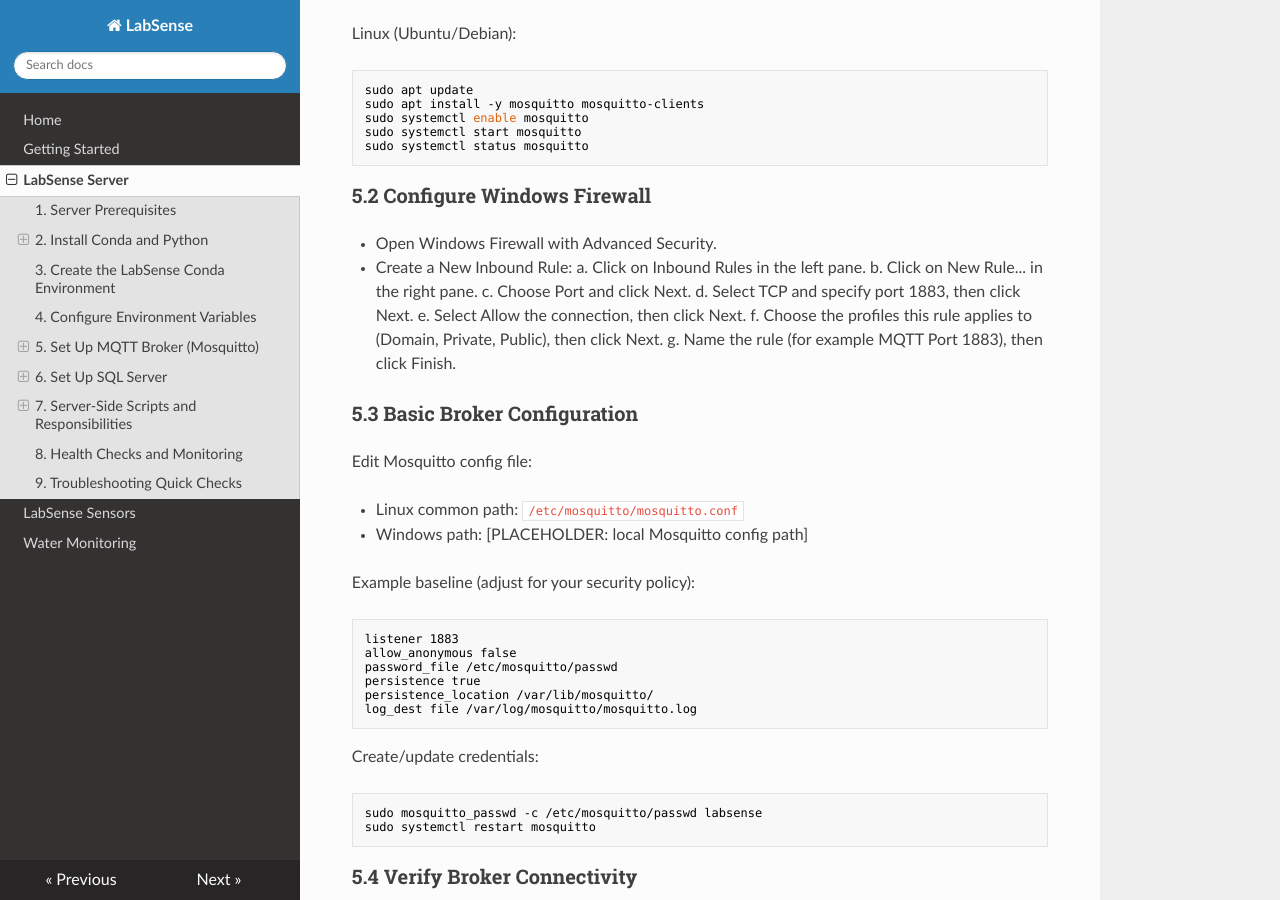
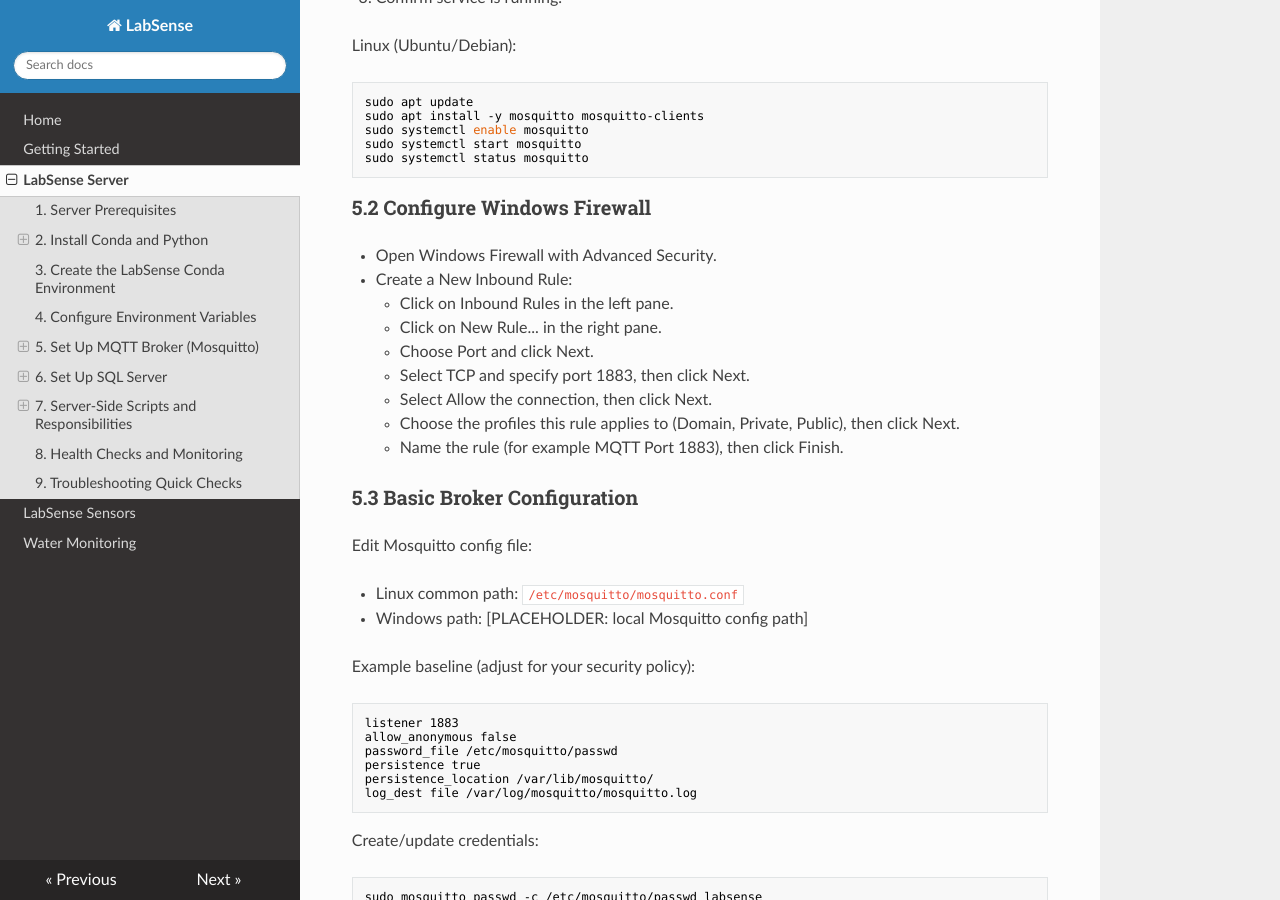
Before and after one commit to Cambridge-PAM/labsense, an MkDocs documentation site: the page built from docs/labsense_server.md, in a window 1280 px wide and 900 px high, scrolled down 2444 px. Built offline with MkDocs 1.6.1, drawn with Linux system fonts in a browser that asks for light colours; nearby versions of some CDN libraries.

Commit message:
list format update

````diff
--- a/docs/labsense_server.md
+++ b/docs/labsense_server.md
@@ -67,7 +67,7 @@
 ```
 
 !!! note
-  Use the `labsense` Conda environment for all server scripts, scheduled tasks, and service wrappers.
+    Use the `labsense` Conda environment for all server scripts, scheduled tasks, and service wrappers.
 
 ## 4. Configure Environment Variables
 
@@ -114,13 +114,13 @@
 
 - Open Windows Firewall with Advanced Security.
 - Create a New Inbound Rule:
-    a. Click on Inbound Rules in the left pane.
-    b. Click on New Rule... in the right pane.
-    c. Choose Port and click Next.
-    d. Select TCP and specify port 1883, then click Next.
-    e. Select Allow the connection, then click Next.
-    f. Choose the profiles this rule applies to (Domain, Private, Public), then click Next.
-    g. Name the rule (for example MQTT Port 1883), then click Finish.
+    - Click on Inbound Rules in the left pane.
+    - Click on New Rule... in the right pane.
+    - Choose Port and click Next.
+    - Select TCP and specify port 1883, then click Next.
+    - Select Allow the connection, then click Next.
+    - Choose the profiles this rule applies to (Domain, Private, Public), then click Next.
+    - Name the rule (for example MQTT Port 1883), then click Finish.
 
 ### 5.3 Basic Broker Configuration
 
@@ -179,7 +179,7 @@
 ```
 
 !!! note
-  JSON does not allow trailing commas. Keep the payload as shown above to avoid parser errors in subscribers.
+    JSON does not allow trailing commas. Keep the payload as shown above to avoid parser errors in subscribers.
 
 ## 6. Set Up SQL Server
 
````
Also changed, not shown: docs/index.md (+1 -0 lines), docs/labsense_sensors.md (+7 -7 lines).
